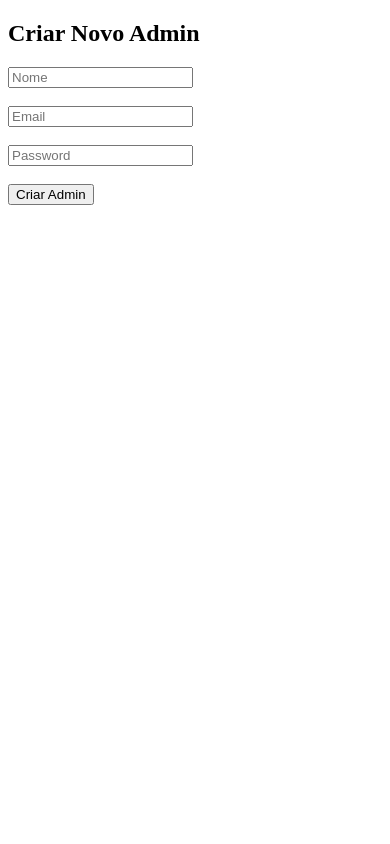
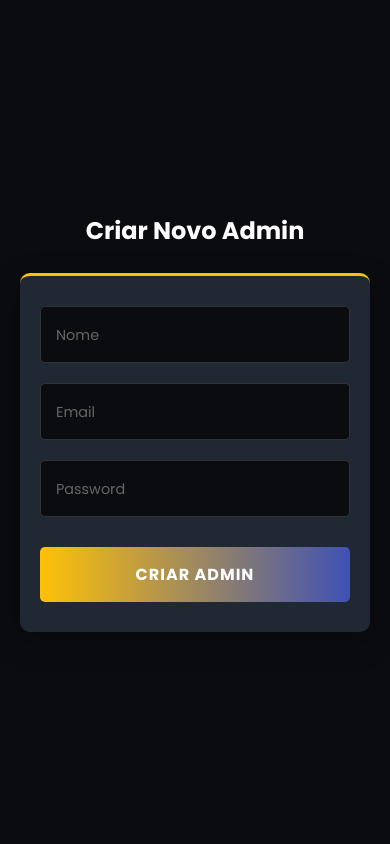
Before and after one commit to Gustanice/LED1_LAB_Gustavo_Marilia, a PHP site: page /admin/criar_admin.php in a window 390 px wide. Run offline with PHP 8.4, Linux system fonts and the light colour scheme; a user stored in the database is signed in.

Commit message:
commit final do dia 28/01

```diff
--- a/admin/criar_admin.php
+++ b/admin/criar_admin.php
@@ -20,6 +20,9 @@ if ($_SERVER["REQUEST_METHOD"] === "POST") {
 <head>
     <meta charset="UTF-8">
     <title>Criar Admin</title>
+    <meta name="viewport" content="width=device-width, initial-scale=1.0">
+    <link rel="stylesheet" href="../pages/css/criar_admin.css">
+
 </head>
 <body>
 
--- a/admin/gerir_admin.php
+++ b/admin/gerir_admin.php
@@ -67,6 +67,7 @@ if (isset($_GET['delete'])) {
                     <td><?= htmlspecialchars($admin['Email']) ?></td>
                     <td>
                         <?php if ($admin['ID_admin'] != $_SESSION['ID_admin']): ?>
+                            <a class="btn-editar" href="editar_admin.php?ID_admin=<?= $admin['ID_admin'] ?>">Editar</a>
                             <a href="?delete=<?= $admin['ID_admin'] ?>" onclick="return confirm('Tens a certeza que queres apagar este admin?')">Apagar</a>
                         <?php else: ?>
                             — (tu)
--- /dev/null
+++ b/pages/css/criar_admin.css
@@ -0,0 +1,135 @@
+@import url('https://fonts.googleapis.com/css2?family=Poppins:wght@300;400;500;600;700;900&display=swap');
+
+:root {
+    --bg-dark: #0b0c10;
+    --bg-card: #1f2833;
+    --text-main: #c5c6c7;
+    --text-white: #ffffff;
+    --gradient-btn: linear-gradient(90deg, #FFC107, #3F51B5);
+    --primary-blue: #3F51B5;
+    --primary-yellow: #FFC107;
+    --success-bg: rgba(76, 175, 80, 0.1);
+    --success-border: #4caf50;
+    --input-bg: #0b0c10;
+    --border-color: #333;
+}
+
+* {
+    margin: 0;
+    padding: 0;
+    box-sizing: border-box;
+    font-family: 'Poppins', sans-serif;
+}
+
+body {
+    background-color: var(--bg-dark);
+    color: var(--text-main);
+    min-height: 100vh;
+    display: flex;
+    flex-direction: column;
+    justify-content: center;
+    align-items: center;
+    padding: 20px;
+}
+
+/* --- Título --- */
+h2 {
+    color: var(--text-white);
+    font-size: 2rem;
+    font-weight: 700;
+    margin-bottom: 25px;
+    text-align: center;
+}
+
+/* --- Mensagem de Sucesso --- */
+/* Estiliza o <p style="color:green"> para ser um alerta bonito */
+p[style*="color:green"] {
+    background: var(--success-bg);
+    border: 1px solid var(--success-border);
+    color: var(--success-border) !important;
+    padding: 15px;
+    border-radius: 5px;
+    width: 100%;
+    max-width: 450px; /* Mesma largura do form */
+    margin-bottom: 20px;
+    text-align: center;
+    font-weight: 600;
+}
+
+/* --- O Formulário (Cartão) --- */
+form {
+    background: var(--bg-card);
+    padding: 40px;
+    width: 100%;
+    max-width: 450px; /* Largura confortável */
+    border-radius: 10px;
+    box-shadow: 0 10px 30px rgba(0, 0, 0, 0.3);
+    border-top: 3px solid var(--primary-yellow); /* Toque visual no topo */
+}
+
+/* --- Inputs --- */
+input {
+    width: 100%;
+    padding: 15px;
+    background: var(--input-bg);
+    border: 1px solid var(--border-color);
+    color: var(--text-white);
+    border-radius: 5px;
+    font-size: 1rem;
+    outline: none;
+    transition: all 0.3s ease;
+
+    /* Substitui os <br> criando margem automática */
+    margin-bottom: 20px;
+    display: block;
+}
+
+input:focus {
+    border-color: var(--primary-blue);
+    box-shadow: 0 0 0 2px rgba(63, 81, 181, 0.2);
+    background: #12141a;
+}
+
+input::placeholder {
+    color: #666;
+    font-size: 0.9rem;
+}
+
+/* --- Botão Criar --- */
+button[type="submit"] {
+    width: 100%;
+    padding: 15px;
+    background: var(--gradient-btn);
+    border: none;
+    border-radius: 5px;
+    color: white;
+    font-size: 1rem;
+    font-weight: 700;
+    text-transform: uppercase;
+    letter-spacing: 1px;
+    cursor: pointer;
+    transition: transform 0.2s, box-shadow 0.2s;
+    margin-top: 10px;
+}
+
+button[type="submit"]:hover {
+    transform: translateY(-3px);
+    box-shadow: 0 10px 20px rgba(63, 81, 181, 0.3);
+}
+
+/* --- Utilitários --- */
+/* Esconde os <br> do PHP para o CSS controlar o espaçamento */
+br {
+    display: none;
+}
+
+/* --- Responsividade --- */
+@media (max-width: 480px) {
+    form {
+        padding: 30px 20px;
+    }
+
+    h2 {
+        font-size: 1.5rem;
+    }
+}
```
Also changed, not shown: admin/editar_admin.php (added, +85 -0 lines).
